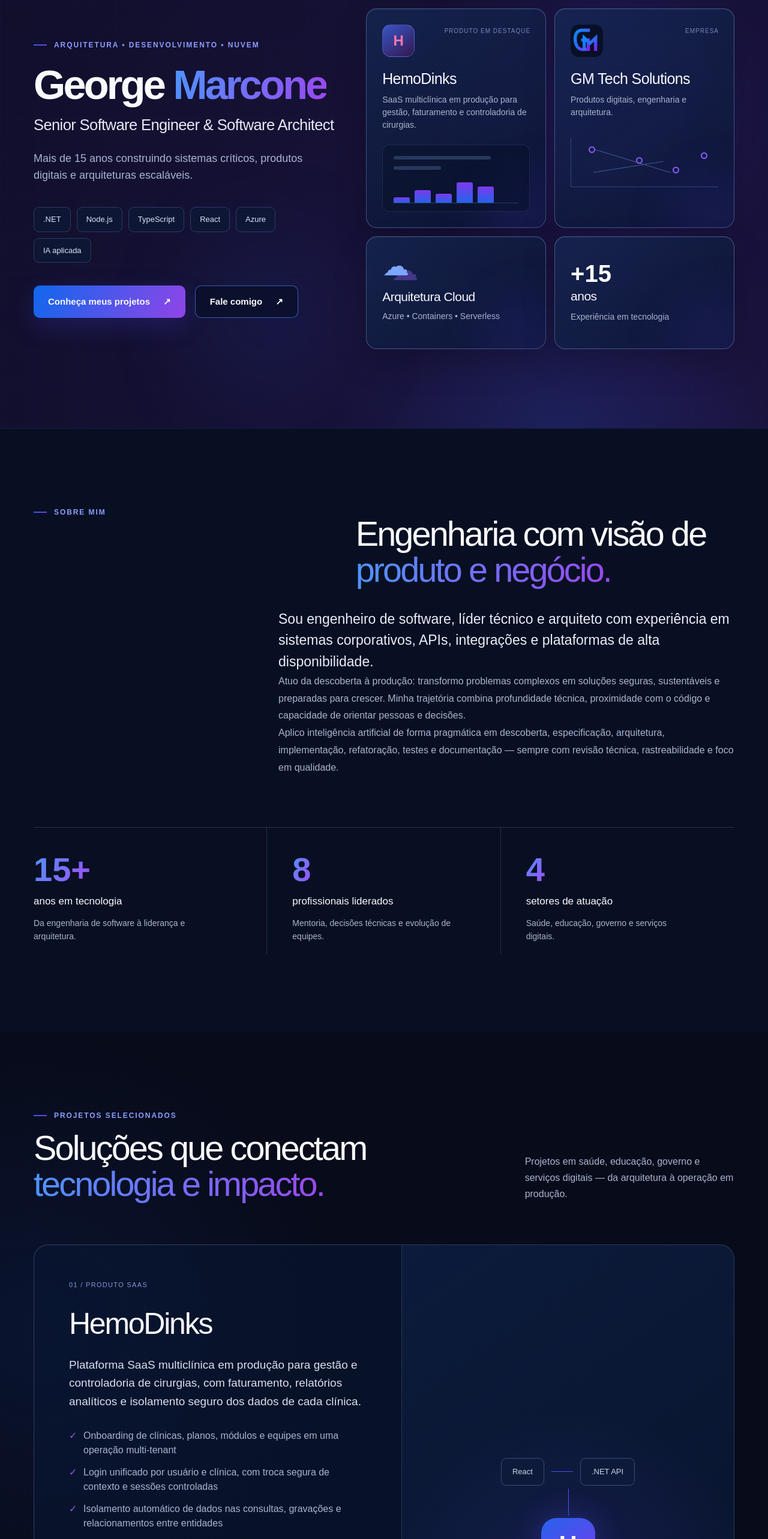
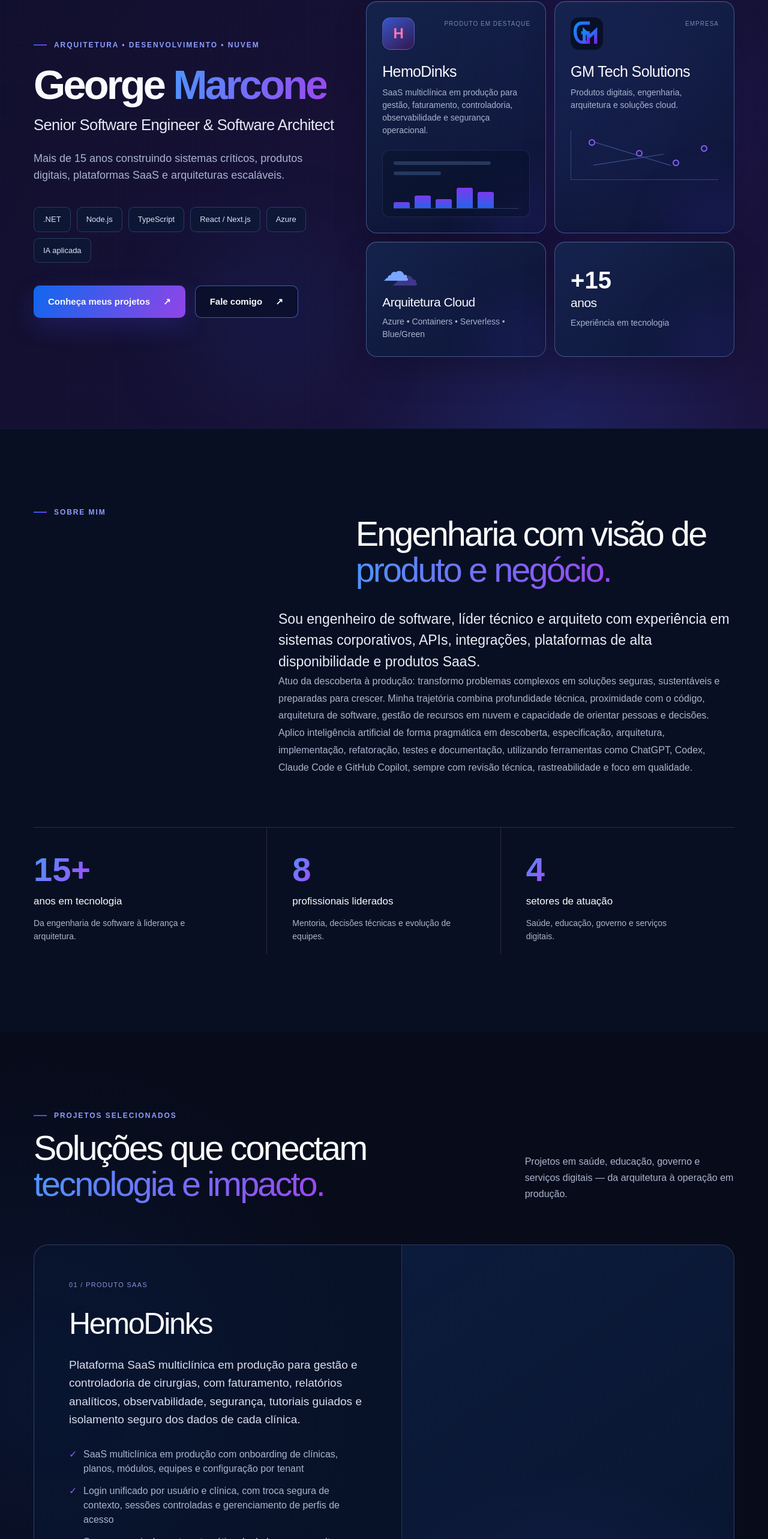
Before and after one commit to george-marcone/george-marcone-portfolio, a Next.js app: page / in a window 1280 px wide. Shown: the part 186-2752 px from the top of the page at 60% size. Built offline with nearby package versions, Linux system fonts and the light colour scheme.

Commit message:
Atualiza portfólio com stack, Azure, IA e HemoDinks

```diff
--- a/app/page.tsx
+++ b/app/page.tsx
@@ -1,4 +1,4 @@
-const technologies = [".NET", "Node.js", "TypeScript", "React", "Azure", "IA aplicada"];
+const technologies = [".NET", "Node.js", "TypeScript", "React / Next.js", "Azure", "IA aplicada"];
 
 const strengths = [
   {
@@ -23,28 +23,28 @@
     period: "2026 — atual",
     company: "GM Tech Solutions",
     role: "Founder & Lead Software Engineer",
-    text: "Concepção e evolução do HemoDinks, da descoberta à produção: produto SaaS multiclínica, arquitetura full stack, cloud Azure, segurança, isolamento de dados e engenharia assistida por IA.",
-    tags: [".NET", "React", "Azure", "Multi-tenant", "AI-assisted Engineering"],
+    text: "Concepção e evolução do HemoDinks, da descoberta à produção: produto SaaS multiclínica, arquitetura full stack, cloud Azure, segurança, isolamento de dados, observabilidade, automações operacionais e engenharia assistida por IA.",
+    tags: [".NET", "React / Next.js", "Azure", "Multi-tenant", "AI-assisted Engineering"],
   },
   {
     period: "2022 — 2026",
     company: "CAST • Sebrae-SP",
     role: "Senior Software Engineer & Technical Lead",
-    text: "Liderança técnica de cinco profissionais e modernização de plataformas corporativas utilizadas por milhares de pessoas.",
-    tags: ["Node.js", "TypeScript", "React", "GCP"],
+    text: "Liderança técnica de cinco profissionais e modernização de plataformas corporativas utilizadas por milhares de pessoas, com atuação em Node.js, TypeScript, Vue.js, PHP/Laravel, integrações e cloud.",
+    tags: ["Node.js", "TypeScript", "Vue.js", "Laravel", "GCP"],
   },
   {
     period: "2021 — 2022",
     company: "Pulsati • Digital Republic • Indra",
     role: "Tech Lead & Senior Software Engineer",
-    text: "Sistemas hospitalares, educação e pagamentos: sustentação crítica, APIs, microsserviços, CI/CD e alta disponibilidade.",
+    text: "Sistemas hospitalares, educação e pagamentos: sustentação crítica, APIs, microsserviços, CI/CD, alta disponibilidade e evolução arquitetural.",
     tags: ["C#", ".NET", "SQL Server", "AWS"],
   },
   {
     period: "2011 — 2021",
     company: "MV Sistemas",
     role: "Software Developer, Systems Analyst & Tech Lead",
-    text: "Quase uma década evoluindo plataformas hospitalares no Brasil e no exterior, com foco em estabilidade, performance e modernização.",
+    text: "Quase uma década evoluindo plataformas hospitalares no Brasil e no exterior, com foco em estabilidade, performance, modernização, integração de sistemas e sustentação de ambientes críticos.",
     tags: ["Healthcare", "Oracle", "AWS", "AngularJS"],
   },
   {
@@ -60,41 +60,32 @@
   {
     index: "01",
     title: "Backend & APIs",
-    items: ["ASP.NET Core / C#", "EF Core", "Node.js", "TypeScript", "NestJS", "PHP / Laravel", "Python"],
+    items: ["ASP.NET Core / C#", "EF Core", "Node.js", "TypeScript", "Express", "Fastify", "NestJS", "PHP / Laravel", "Python"],
   },
   {
     index: "02",
     title: "Frontend",
-    items: ["React", "Vue.js", "Nuxt", "AngularJS", "HTML5", "CSS"],
+    items: ["React", "Next.js", "Vue.js", "Nuxt", "AngularJS", "HTML5", "CSS"],
   },
   {
     index: "03",
-    title: "Cloud & DevOps",
-    items: ["Azure Container Apps", "Azure Functions", "Azure SQL", "Blob Storage", "Service Bus", "AWS", "GCP", "Docker", "GitHub Actions", "CI/CD"],
+    title: "Cloud, DevOps & Operação",
+    items: ["Azure Container Apps", "Azure Functions", "Azure SQL", "Blob Storage", "Service Bus", "Gerenciamento de recursos Azure", "Blue/Green Deployment", "Automations para controle de APIs e recursos Azure", "AWS", "GCP", "Docker / Containers", "GitHub Actions", "CI/CD"],
   },
   {
     index: "04",
-    title: "Arquitetura & Dados",
-    items: [
-      "Clean Architecture",
-      "CQRS",
-      "DDD",
-      "Multi-tenancy",
-      "Microsserviços",
-      "Arquitetura orientada a eventos",
-      "Full-Text Search",
-      "SQL Server",
-      "PostgreSQL",
-      "Oracle",
-      "MySQL",
-      "MongoDB",
-      "Cassandra",
-    ],
+    title: "Arquitetura, Design Patterns & Dados",
+    items: ["Clean Architecture", "SOLID", "CQRS", "DDD", "MVC", "MVVM", "Multi-tenancy", "Microsserviços", "Event-Driven Systems", "Container-based Architecture", "Full-Text Search", "SQL Server", "PostgreSQL", "Oracle", "MySQL", "MongoDB", "Cassandra"],
   },
   {
     index: "05",
     title: "IA aplicada à engenharia",
-    items: ["ChatGPT", "Codex", "GitHub Copilot", "Spec-driven Development", "Prompt Engineering", "Fluxos agênticos"],
+    items: ["ChatGPT", "Codex", "Claude Code", "GitHub Copilot", "Spec-driven Development", "Prompt Engineering", "Fluxos agênticos"],
+  },
+  {
+    index: "06",
+    title: "Observabilidade, Segurança & Qualidade",
+    items: ["OpenTelemetry", "New Relic", "Grafana", "Logs e monitoramento de erros", "JWT", "2FA", "Rate Limiting", "Auditoria", "Idempotência", "LGPD e tratamento de dados sensíveis", "Testes automatizados", "Playwright"],
   },
 ];
 
@@ -168,7 +159,7 @@
           <h1>George <span>Marcone</span></h1>
           <h2>Senior Software Engineer & Software Architect</h2>
           <p className="hero-description">
-            Mais de 15 anos construindo sistemas críticos, produtos digitais e arquiteturas escaláveis.
+            Mais de 15 anos construindo sistemas críticos, produtos digitais, plataformas SaaS e arquiteturas escaláveis.
           </p>
           <div className="tech-row" aria-label="Principais tecnologias">
             {technologies.map((technology) => <span key={technology}>{technology}</span>)}
@@ -184,7 +175,7 @@
             <div className="feature-icon drop">H</div>
             <p className="card-kicker">Produto em destaque</p>
             <h3>HemoDinks</h3>
-            <p>SaaS multiclínica em produção para gestão, faturamento e controladoria de cirurgias.</p>
+            <p>SaaS multiclínica em produção para gestão, faturamento, controladoria, observabilidade e segurança operacional.</p>
             <div className="mini-product" aria-hidden="true">
               <span className="mini-line long" /><span className="mini-line" />
               <div className="mini-chart"><i /><i /><i /><i /><i /></div>
@@ -194,13 +185,13 @@
             <img className="feature-brand-mark" src="/gm-tech-solutions-mark.svg" alt="" aria-hidden="true" />
             <p className="card-kicker">Empresa</p>
             <h3>GM Tech Solutions</h3>
-            <p>Produtos digitais, engenharia e arquitetura.</p>
+            <p>Produtos digitais, engenharia, arquitetura e soluções cloud.</p>
             <div className="node-map" aria-hidden="true"><i /><i /><i /><i /></div>
           </article>
           <article className="feature-card compact-card">
             <div className="cloud-icon" aria-hidden="true">☁</div>
             <h3>Arquitetura Cloud</h3>
-            <p>Azure • Containers • Serverless</p>
+            <p>Azure • Containers • Serverless • Blue/Green</p>
           </article>
           <article className="feature-card compact-card years-card">
             <p className="big-number">+15</p>
@@ -217,13 +208,13 @@
         </div>
         <div className="about-copy">
           <p className="lead">
-            Sou engenheiro de software, líder técnico e arquiteto com experiência em sistemas corporativos, APIs, integrações e plataformas de alta disponibilidade.
+            Sou engenheiro de software, líder técnico e arquiteto com experiência em sistemas corporativos, APIs, integrações, plataformas de alta disponibilidade e produtos SaaS.
           </p>
           <p>
-            Atuo da descoberta à produção: transformo problemas complexos em soluções seguras, sustentáveis e preparadas para crescer. Minha trajetória combina profundidade técnica, proximidade com o código e capacidade de orientar pessoas e decisões.
+            Atuo da descoberta à produção: transformo problemas complexos em soluções seguras, sustentáveis e preparadas para crescer. Minha trajetória combina profundidade técnica, proximidade com o código, arquitetura de software, gestão de recursos em nuvem e capacidade de orientar pessoas e decisões.
           </p>
           <p>
-            Aplico inteligência artificial de forma pragmática em descoberta, especificação, arquitetura, implementação, refatoração, testes e documentação — sempre com revisão técnica, rastreabilidade e foco em qualidade.
+            Aplico inteligência artificial de forma pragmática em descoberta, especificação, arquitetura, implementação, refatoração, testes e documentação, utilizando ferramentas como ChatGPT, Codex, Claude Code e GitHub Copilot, sempre com revisão técnica, rastreabilidade e foco em qualidade.
           </p>
         </div>
         <div className="metrics">
@@ -250,20 +241,25 @@
           <div className="project-copy">
             <p className="project-index">01 / PRODUTO SAAS</p>
             <h3>HemoDinks</h3>
-            <p className="project-summary">Plataforma SaaS multiclínica em produção para gestão e controladoria de cirurgias, com faturamento, relatórios analíticos e isolamento seguro dos dados de cada clínica.</p>
+            <p className="project-summary">Plataforma SaaS multiclínica em produção para gestão e controladoria de cirurgias, com faturamento, relatórios analíticos, observabilidade, segurança, tutoriais guiados e isolamento seguro dos dados de cada clínica.</p>
             <ul>
-              <li>Onboarding de clínicas, planos, módulos e equipes em uma operação multi-tenant</li>
-              <li>Login unificado por usuário e clínica, com troca segura de contexto e sessões controladas</li>
-              <li>Isolamento automático de dados nas consultas, gravações e relacionamentos entre entidades</li>
-              <li>Gestão de faturamento, itens, glosas, recursos, recebimentos e contas a receber</li>
-              <li>Relatórios analíticos com filtros combinados, indicadores e exportações em PDF e XLSX</li>
+              <li>SaaS multiclínica em produção com onboarding de clínicas, planos, módulos, equipes e configuração por tenant</li>
+              <li>Login unificado por usuário e clínica, com troca segura de contexto, sessões controladas e gerenciamento de perfis de acesso</li>
+              <li>Segurança e isolamento automático de dados nas consultas, gravações e relacionamentos entre entidades</li>
+              <li>LGPD aplicada ao tratamento de dados sensíveis, com controles de acesso, rastreabilidade e auditoria</li>
+              <li>Sistema de controladoria e gestão de faturamento, incluindo itens, glosas, recursos, recebimentos e contas a receber</li>
+              <li>Tela de gráficos e indicadores do faturamento para acompanhamento gerencial e análise operacional</li>
+              <li>Tela de relatórios com filtros combinados, indicadores e emissão/exportação em PDF e XLSX</li>
+              <li>Tela de monitoramento de logs e erros para suporte à observabilidade e diagnóstico da aplicação</li>
+              <li>Tutoriais guiados e narrados das principais funcionalidades, com automação de testes e gravações via Playwright</li>
               <li>Pesquisa inteligente com Full-Text Search em pacientes, catálogos e dados assistenciais</li>
-              <li>Seis perfis de acesso e três formas de identificação para integrantes das equipes clínicas</li>
               <li>JWT, 2FA, rate limiting, auditoria, idempotência e políticas de autorização</li>
-              <li>Operação na Azure com containers, funções, banco SQL, blobs e mensageria assíncrona</li>
+              <li>Operação na Azure com Container Apps, Functions, Azure SQL, Blob Storage, Service Bus e automações para controle de uso e custos</li>
+              <li>Blue/Green Deployment para publicação controlada de novas versões, redução de risco e rollback operacional</li>
+              <li>Observabilidade com New Relic, OpenTelemetry e Grafana</li>
             </ul>
             <div className="tag-list">
-              {[".NET 10", "React", "Azure SQL", "Multi-tenant", "Full-Text Search", "Service Bus", "CQRS", "Clean Architecture", "Docker"].map((tag) => <span key={tag}>{tag}</span>)}
+              {[".NET 10", "React", "Azure SQL", "Multi-tenant", "LGPD", "Full-Text Search", "Service Bus", "CQRS", "Clean Architecture", "Blue/Green", "Docker"].map((tag) => <span key={tag}>{tag}</span>)}
             </div>
             <div className="project-actions">
               <a
@@ -295,7 +291,7 @@
             <div className="architecture-bottom">
               <span>Container Apps</span><span>Azure SQL</span><span>Blob Storage</span>
               <span>Functions</span><span>Service Bus</span><span>Full-Text Search</span>
-              <span>Auth & Auditoria</span>
+              <span>Auth & Auditoria</span><span>Blue/Green</span><span>Automations</span>
             </div>
           </div>
         </article>
@@ -311,13 +307,13 @@
             <p className="project-index">03 / EVENTO</p>
             <h3>Feira do Empreendedor</h3>
             <p>Backend para evento de grande porte com antifraude, integrações de SMS, e-mail, reCAPTCHA e migração de dados.</p>
-            <div className="tag-list"><span>Node.js</span><span>APIs</span><span>Automação</span></div>
+            <div className="tag-list"><span>Node.js</span><span>Express</span><span>APIs</span><span>Automação</span></div>
           </article>
           <article>
             <p className="project-index">04 / SAÚDE</p>
             <h3>Sistemas hospitalares críticos</h3>
             <p>Evolução, sustentação e modernização de prontuários e plataformas de gestão utilizadas no Brasil e exterior.</p>
-            <div className="tag-list"><span>.NET</span><span>Oracle</span><span>AWS</span><span>High Availability</span></div>
+            <div className="tag-list"><span>.NET</span><span>Oracle</span><span>AWS</span><span>AngularJS</span><span>High Availability</span></div>
           </article>
         </div>
       </section>
@@ -361,7 +357,7 @@
         </div>
         <div className="principles">
           <p>Princípios que orientam meu trabalho</p>
-          <div>{["Clean Architecture", "SOLID", "DDD", "CQRS", "Multi-tenancy", "Observabilidade", "Testes automatizados", "Segurança", "CI/CD", "IA aplicada à engenharia"].map((item) => <span key={item}>{item}</span>)}</div>
+          <div>{["Clean Architecture", "SOLID", "DDD", "CQRS", "MVC", "MVVM", "Event-Driven Systems", "Multi-tenancy", "Observabilidade", "Testes automatizados", "Segurança", "LGPD", "CI/CD", "Blue/Green Deployment", "IA aplicada à engenharia"].map((item) => <span key={item}>{item}</span>)}</div>
         </div>
       </section>
 
```
